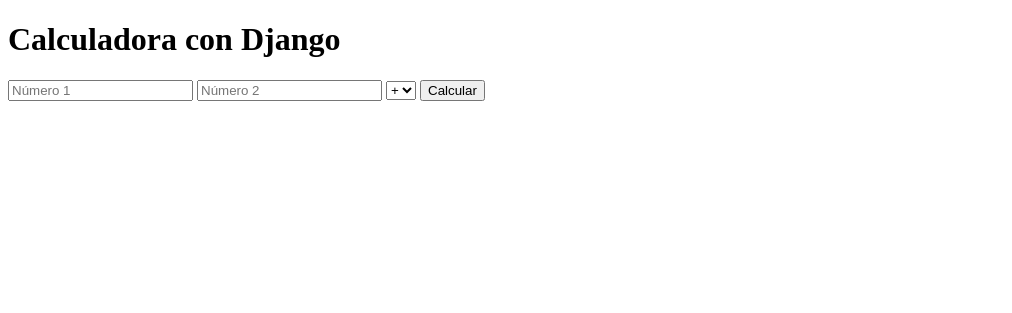
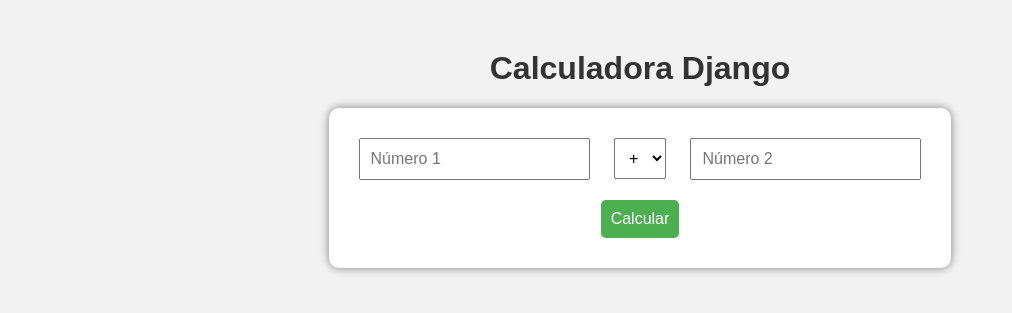
Before and after one commit to tortella67/calculadora.t, a Django app: page / in a window 1280 px wide. Shown: the top 313 px of the page, without its empty margins (0-1012 px from the left). Run offline with Django 4.2, Linux system fonts and the light colour scheme.

Commit message:
estetica

```diff
--- a/calculadora_project/calculadora/templates/calculadora/calculadora.html
+++ b/calculadora_project/calculadora/templates/calculadora/calculadora.html
@@ -2,16 +2,57 @@
 <html>
 <head>
     <title>Calculadora</title>
+
+    <style>
+        body {
+            font-family: Arial, sans-serif;
+            background-color:
+#f2f2f2;
+            text-align: center;
+            margin-top: 50px;
+        }
+
+        h1 {
+            color: #333;
+        }
+
+        form {
+            background: white;
+            display: inline-block;
+            padding: 20px;
+            border-radius: 10px;
+            box-shadow: 0px 0px 10px gray;
+        }
+
+        input, select, button {
+            margin: 10px;
+            padding: 10px;
+            font-size: 16px;
+        }
+
+        button {
+            background-color:
+#4CAF50;
+            color: white;
+            border: none;
+            border-radius: 5px;
+        }
+
+        h2 {
+            color: blue;
+        }
+    </style>
+
 </head>
+
 <body>
 
-    <h1>Calculadora con Django</h1>
+    <h1>Calculadora Django</h1>
 
     <form method="post">
         {% csrf_token %}
 
-        <input type="number" step="any" name="num1" placeholder="Número 1" required>
-        <input type="number" step="any" name="num2" placeholder="Número 2" required>
+        <input type="number" step="any" name="num1" placeholder="Número 1">
 
         <select name="operacion">
             <option value="suma">+</option>
@@ -19,6 +60,10 @@
             <option value="multiplicacion">*</option>
             <option value="division">/</option>
         </select>
+
+        <input type="number" step="any" name="num2" placeholder="Número 2">
+
+        <br>
 
         <button type="submit">Calcular</button>
     </form>
```
